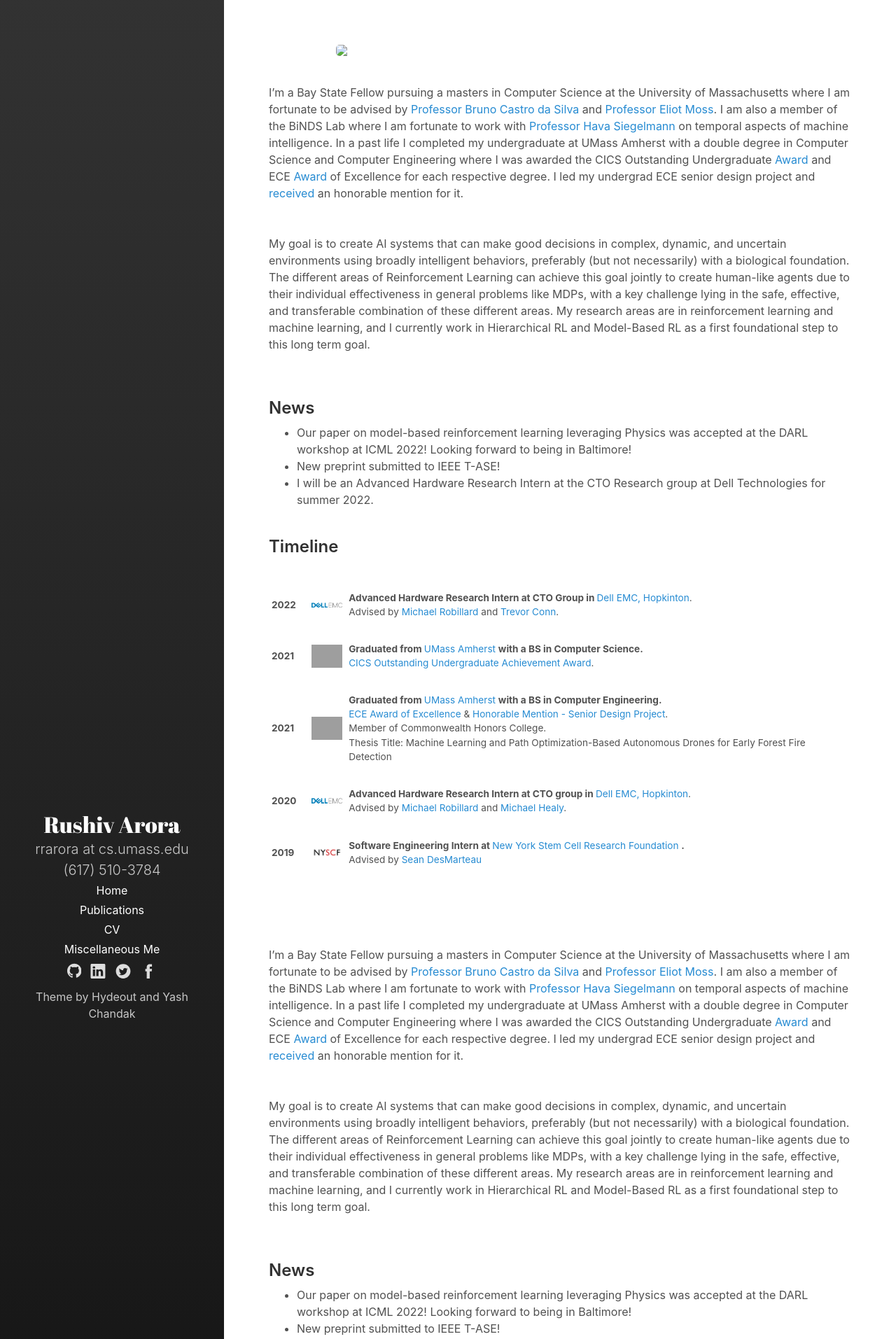
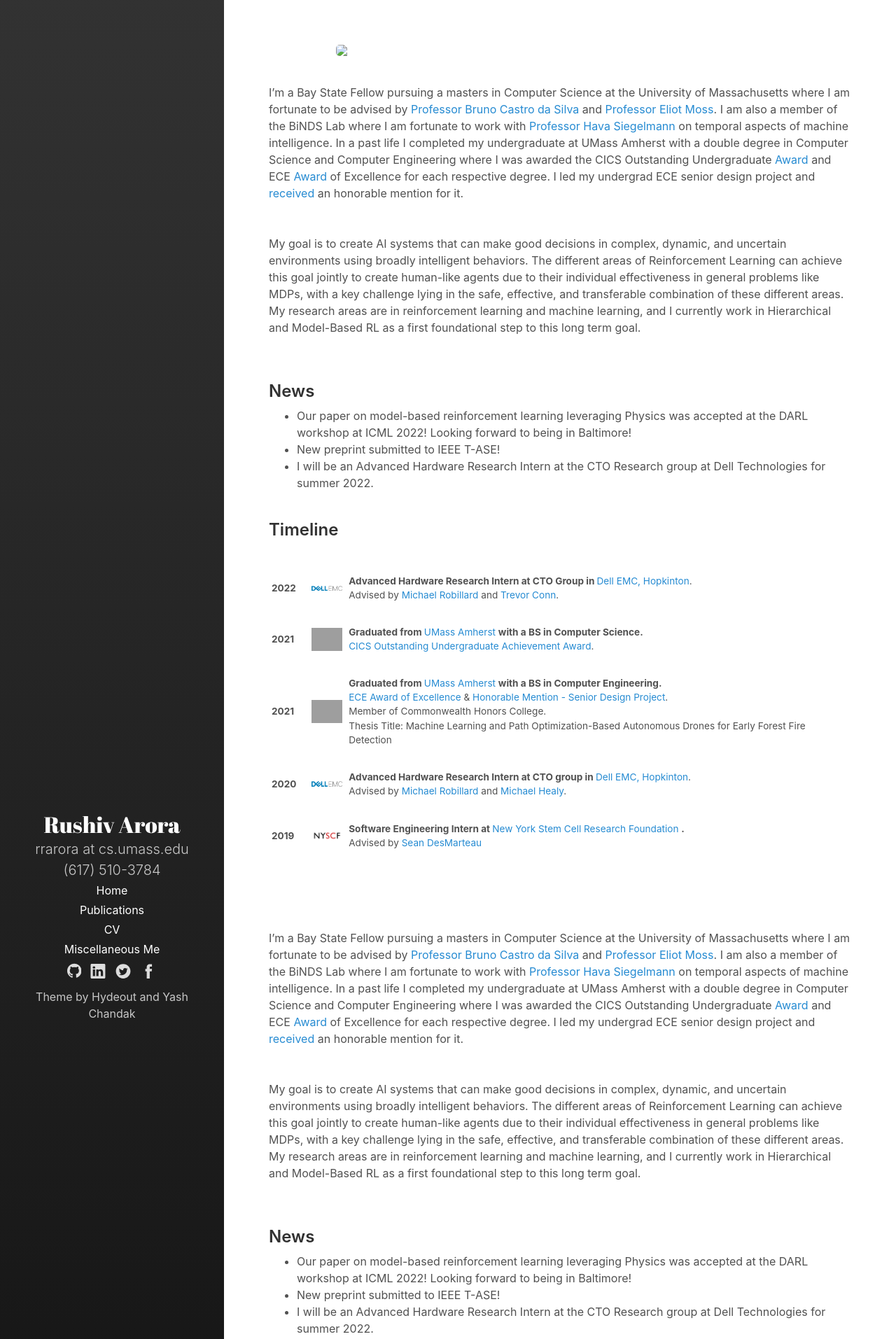
Before and after one commit to RushivArora/rushivarora.github.io, a Jekyll site: the page built from _pages/home.md, in a window 1280 px wide. Shown: the top 1913 px of the page at 70% size. Built offline with Jekyll 4.4.1, drawn with Linux system fonts in a browser that asks for light colours; grey boxes are pictures that could not be loaded.

Commit message:
Update home

```diff
--- a/_pages/home.md
+++ b/_pages/home.md
@@ -45,7 +45,7 @@
 
 <br><br>
 
-My goal is to create AI systems that can make good decisions in complex, dynamic, and uncertain environments using broadly intelligent behaviors, preferably (but not necessarily) with a biological foundation. The different areas of Reinforcement Learning can achieve this goal jointly to create human-like agents due to their individual effectiveness in general problems like MDPs, with a key challenge lying in the safe, effective, and transferable combination of these different areas. My research areas are in reinforcement learning and machine learning, and I currently work in Hierarchical RL and Model-Based RL as a first foundational step to this long term goal.
+My goal is to create AI systems that can make good decisions in complex, dynamic, and uncertain environments using broadly intelligent behaviors. The different areas of Reinforcement Learning can achieve this goal jointly to create human-like agents due to their individual effectiveness in general problems like MDPs, with a key challenge lying in the safe, effective, and transferable combination of these different areas. My research areas are in reinforcement learning and machine learning, and I currently work in Hierarchical and Model-Based RL as a first foundational step to this long term goal.
 
 <br><br>
 
```
